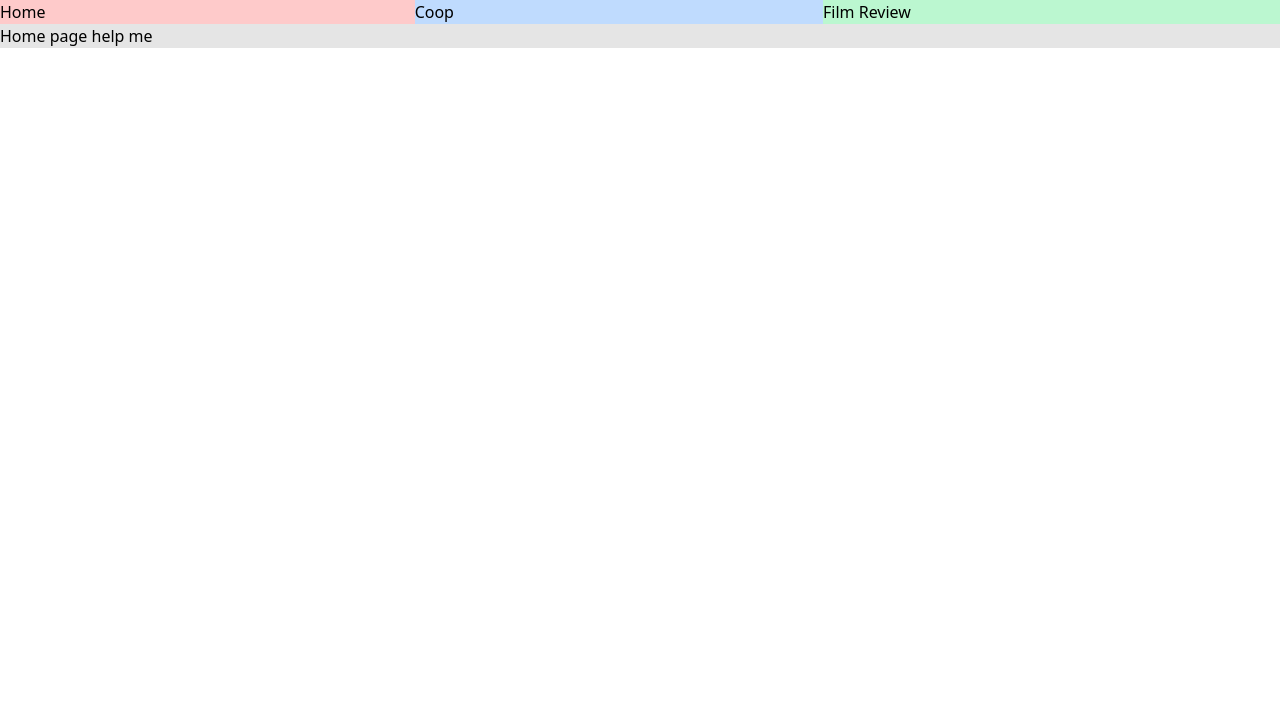
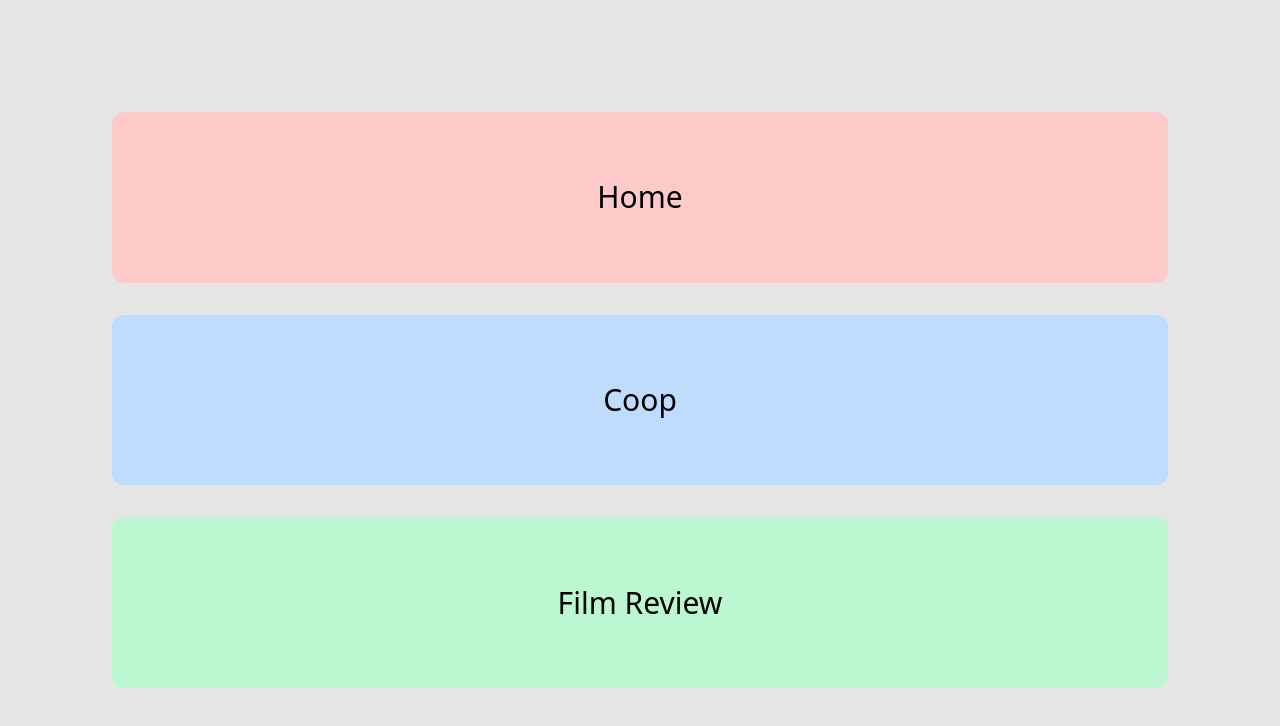
Before and after one commit to andrewchu16/andrewchu16.github.io, a React (Vite) app: page / in a window 1280 px wide. Shown: the top 726 px of the page. Built offline with nearby package versions, Linux system fonts and the light colour scheme.

Commit message:
home page layout

```diff
--- a/src/App.jsx
+++ b/src/App.jsx
@@ -9,11 +9,9 @@ function App() {
   return (
     <HashRouter>
       <Routes>
-        <Route path="/" element={<Layout />}>
-          <Route index element={<Home />} />
-          <Route path="/coop" element={<Coop />} />
-          <Route path="*" element={<NoPage />} />
-        </Route>
+        <Route path="*" element={<NoPage />} />
+        <Route index element={<Home />} />
+        <Route path="/coop" element={<Coop />} />
         <Route path="/film-review" element={<FilmReview />} />
       </Routes>
     </HashRouter>
--- a/src/pages/Home.jsx
+++ b/src/pages/Home.jsx
@@ -1,7 +1,27 @@
+import { Link } from "react-router-dom";
+
 function Home() {
     return (
-        <div className="bg-neutral-200">
-            <p>Home page help me</p>
+        <div className="bg-neutral-200 h-screen">
+            <nav className="p-24 h-full">
+                <ul className="flex flex-col justify-around h-full text-3xl">
+                    <Link to="/" className="bg-red-200 flex-grow m-4 p-4 rounded-xl flex justify-center items-center hover:scale-90 transition-[transform]">
+                        <li>
+                            Home
+                        </li>
+                    </Link>
+                    <Link to="/coop" className="bg-blue-200 flex-grow m-4 p-4 rounded-xl flex justify-center items-center hover:scale-90 transition-[transform]">
+                        <li>
+                            Coop
+                        </li>
+                    </Link>
+                    <Link to="/film-review" className="bg-green-200 flex-grow m-4 p-4 rounded-xl flex justify-center items-center hover:scale-90 transition-[transform]">
+                        <li>
+                            Film Review
+                        </li>
+                    </Link>
+                </ul>
+            </nav>
         </div>
     );
 }
--- a/src/pages/Layout.jsx
+++ b/src/pages/Layout.jsx
@@ -1,22 +1,8 @@
-import { Outlet, Link } from "react-router-dom";
+import { Outlet } from "react-router-dom";
 
 function Layout() {
     return (
         <div>
-            <nav>
-                <ul className="flex flex-row justify-around">
-                    <li className="bg-red-200 flex-grow">
-                        <Link to="/">Home</Link>
-                    </li>
-                    <li className="bg-blue-200 flex-grow">
-                        <Link to="/coop">Coop</Link>
-                    </li>
-                    <li className="bg-green-200 flex-grow">
-                        <Link to="/film-review">Film Review</Link>
-                    </li>
-                </ul>
-            </nav>
-
             <Outlet />
         </div>
         )
```
